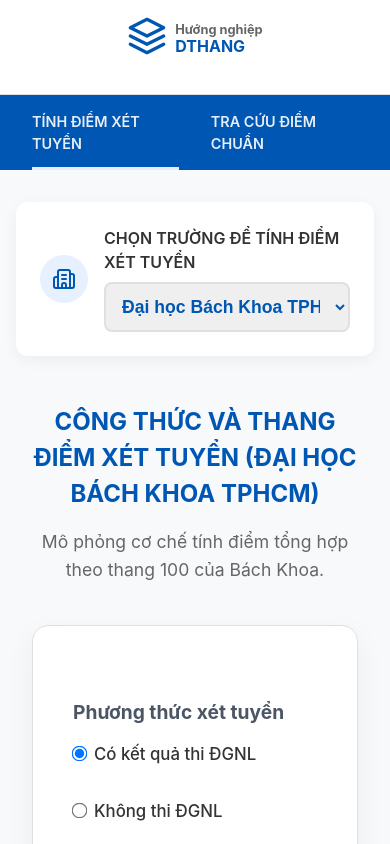
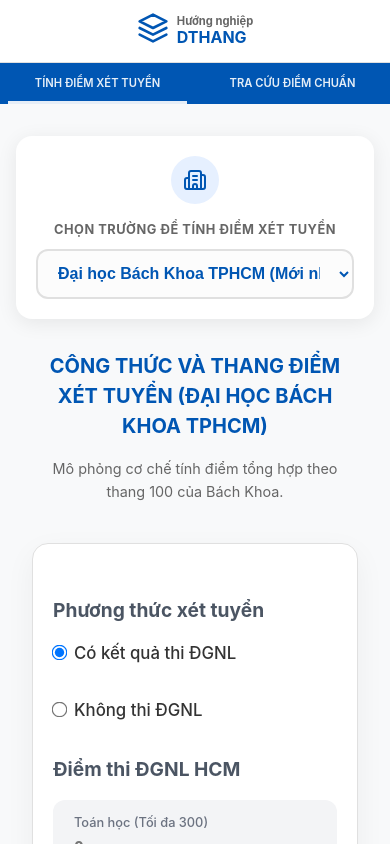
Before and after one commit to dthang09/huongnghiep, a React (Vite) app: page / in a window 390 px wide. Both pictures are taken after a click on the item "TÍNH ĐIỂM XÉT TUYỂN". Shown: the top 844 px of the page. Built offline with nearby package versions, Linux system fonts and the light colour scheme.

Commit message:
Optimize UI/UX for mobile devices

```diff
--- a/src/ScoreCalculator.css
+++ b/src/ScoreCalculator.css
@@ -215,6 +215,26 @@
 }
 
 @media (max-width: 768px) {
+    .calculator-container {
+        margin: 1.5rem auto;
+    }
+
+    .calculator-header h2 {
+        font-size: 1.25rem;
+    }
+
+    .calculator-header p {
+        font-size: 0.9rem;
+    }
+
+    .calc-card {
+        padding: 1.25rem;
+    }
+
+    .calc-card h3 {
+        font-size: 1.1rem;
+    }
+
     .calc-grid {
         grid-template-columns: 1fr;
         gap: 1.5rem;
@@ -222,7 +242,19 @@
 
     .radio-group {
         flex-direction: column;
-        gap: 1rem;
+        gap: 0.75rem;
+    }
+
+    .result-card {
+        padding: 1.5rem;
+    }
+
+    .result-details {
+        max-width: 100%;
+    }
+
+    .final-score {
+        font-size: 1.25rem;
     }
 }
 
@@ -293,3 +325,84 @@
         gap: 1rem;
     }
 }
+
+/* School Selector Styles */
+.school-selector-box {
+    display: flex;
+    align-items: center;
+    gap: 1.5rem;
+    justify-content: center;
+    margin-bottom: 2rem;
+    background-color: white;
+    padding: 2rem;
+    border-radius: 16px;
+    box-shadow: 0 4px 20px rgba(0, 0, 0, 0.08);
+}
+
+.school-icon-wrapper {
+    width: 60px;
+    height: 60px;
+    background-color: var(--secondary);
+    display: flex;
+    align-items: center;
+    justify-content: center;
+    border-radius: 50%;
+    flex-shrink: 0;
+}
+
+.school-select-wrapper {
+    flex: 1;
+    max-width: 500px;
+}
+
+.school-select-label {
+    display: block;
+    font-size: 0.9rem;
+    font-weight: 700;
+    color: var(--text-muted);
+    margin-bottom: 0.6rem;
+    text-transform: uppercase;
+    letter-spacing: 0.5px;
+}
+
+.school-select-input {
+    width: 100%;
+    padding: 0.85rem 1rem;
+    border: 2px solid var(--border-light);
+    border-radius: 12px;
+    font-size: 1.15rem;
+    color: var(--primary);
+    font-weight: 700;
+    outline: none;
+    cursor: pointer;
+    background-color: #fcfcfc;
+    transition: all 0.2s;
+}
+
+.school-select-input:focus {
+    border-color: var(--primary);
+    background-color: white;
+    box-shadow: 0 0 0 4px rgba(0, 86, 179, 0.1);
+}
+
+@media (max-width: 768px) {
+    .school-selector-box {
+        padding: 1.25rem;
+        gap: 1rem;
+        flex-direction: column;
+        text-align: center;
+    }
+
+    .school-icon-wrapper {
+        width: 48px;
+        height: 48px;
+    }
+
+    .school-select-label {
+        font-size: 0.8rem;
+    }
+
+    .school-select-input {
+        font-size: 1rem;
+    }
+}
--- a/src/components/ScoreCalculator.jsx
+++ b/src/components/ScoreCalculator.jsx
@@ -10,27 +10,18 @@
     return (
         <div style={{ animation: 'fadeIn 0.3s ease-out' }}>
             <div className="school-selector-container">
-                <div style={{ display: 'flex', alignItems: 'center', gap: '1rem', justifyContent: 'center', marginBottom: '1.5rem', backgroundColor: 'white', padding: '1.5rem', borderRadius: '12px', boxShadow: '0 4px 15px rgba(0,0,0,0.05)' }}>
-                    <div style={{ width: '48px', height: '48px', backgroundColor: 'var(--secondary)', display: 'flex', alignItems: 'center', justifyContent: 'center', borderRadius: '50%' }}>
+                <div className="school-selector-box">
+                    <div className="school-icon-wrapper">
                         <Building2 size={24} color="var(--primary)" />
                     </div>
-                    <div style={{ flex: 1, maxWidth: '400px' }}>
-                        <label style={{ display: 'block', fontSize: '1rem', fontWeight: 600, color: 'var(--text-main)', marginBottom: '0.5rem' }}>
+                    <div className="school-select-wrapper">
+                        <label className="school-select-label">
                             CHỌN TRƯỜNG ĐỂ TÍNH ĐIỂM XÉT TUYỂN
                         </label>
                         <select
                             value={selectedSchool}
                             onChange={(e) => setSelectedSchool(e.target.value)}
-                            style={{
-                                width: '100%',
-                                padding: '0.75rem',
-                                border: '2px solid var(--border-light)',
-                                borderRadius: '8px',
-                                fontSize: '1.1rem',
-                                color: 'var(--primary)',
-                                fontWeight: 'bold',
-                                outline: 'none'
-                            }}
+                            className="school-select-input"
                         >
                             <option value="bku">Đại học Bách Khoa TPHCM (Mới nhất)</option>
                             <option value="hcmus">Đại học Khoa học Tự nhiên TPHCM (PT2)</option>
--- a/src/index.css
+++ b/src/index.css
@@ -10,8 +10,8 @@
   --radius-sm: 4px;
   --radius-md: 8px;
   --radius-lg: 16px;
-  --shadow-sm: 0 1px 3px rgba(0,0,0,0.1);
-  --shadow-md: 0 4px 6px rgba(0,0,0,0.05);
+  --shadow-sm: 0 1px 3px rgba(0, 0, 0, 0.1);
+  --shadow-md: 0 4px 6px rgba(0, 0, 0, 0.05);
 }
 
 * {
@@ -196,7 +196,7 @@
 }
 
 .tab-btn:hover:not(.active) {
-  background-color: rgba(255,255,255,0.5);
+  background-color: rgba(255, 255, 255, 0.5);
 }
 
 /* Tab Content */
@@ -380,28 +380,116 @@
 
 /* Animations */
 @keyframes fadeIn {
-  from { opacity: 0; transform: translateY(10px); }
-  to { opacity: 1; transform: translateY(0); }
+  from {
+    opacity: 0;
+    transform: translateY(10px);
+  }
+
+  to {
+    opacity: 1;
+    transform: translateY(0);
+  }
 }
 
 /* Responsive */
 @media (max-width: 768px) {
   .top-nav {
-    flex-direction: column;
+    padding: 0.75rem 1rem;
+    flex-direction: row;
+    /* Keep logo and search/other items side by side if any */
+    justify-content: center;
+  }
+
+  .logo-text span:first-child {
+    font-size: 0.7rem;
+  }
+
+  .logo-text span:last-child {
+    font-size: 1rem;
+  }
+
+  .logo-icon svg {
+    width: 32px;
+    height: 32px;
+  }
+
+  .main-nav {
+    padding: 0 0.5rem;
+  }
+
+  .nav-links {
     gap: 1rem;
   }
 
+  .nav-link {
+    font-size: 0.75rem;
+    padding: 0.75rem 0;
+    text-align: center;
+    flex: 1;
+  }
+
+  .hero {
+    margin-bottom: 2rem;
+    padding: 0 0.5rem;
+  }
+
+  .hero h1 {
+    font-size: 1.8rem;
+  }
+
+  .hero p {
+    font-size: 0.9rem;
+  }
+
+  .search-tabs {
+    padding: 0.5rem 0.5rem 0;
+  }
+
+  .tab-btn {
+    padding: 0.75rem 1rem;
+    font-size: 0.85rem;
+    flex: 1;
+    justify-content: center;
+  }
+
+  .tab-content {
+    padding: 1.25rem;
+  }
+
   .filter-bar {
-    flex-direction: column;
+    gap: 0.75rem;
+  }
+
+  .select-wrapper {
+    min-width: 100%;
   }
 
   .school-card {
+    padding: 1rem;
+    align-items: stretch;
+  }
+
+  .school-info {
     flex-direction: column;
     align-items: flex-start;
-    gap: 1rem;
+    gap: 0.5rem;
   }
 
-  .school-code {
-    width: auto;
+  .school-name {
+    font-size: 1rem;
+  }
+
+  .location-badge {
+    align-self: flex-start;
   }
 }
+
+@media (max-width: 480px) {
+  .nav-link {
+    font-size: 0.7rem;
+  }
+
+  .hero h1 {
+    font-size: 1.5rem;
+  }
+}
```
